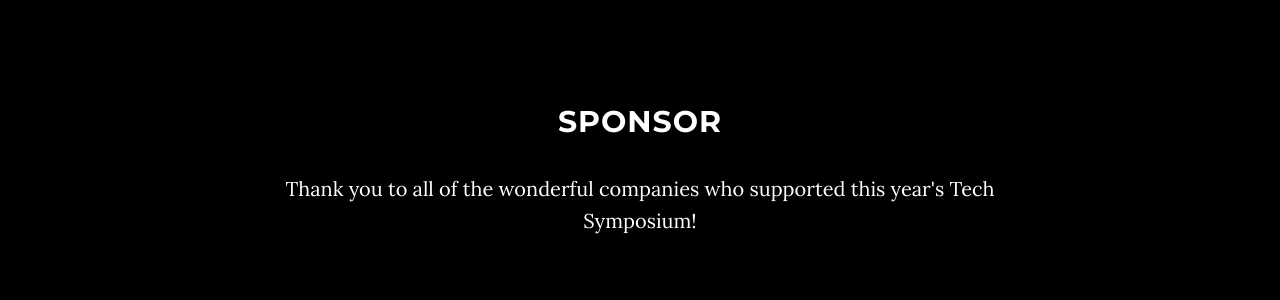
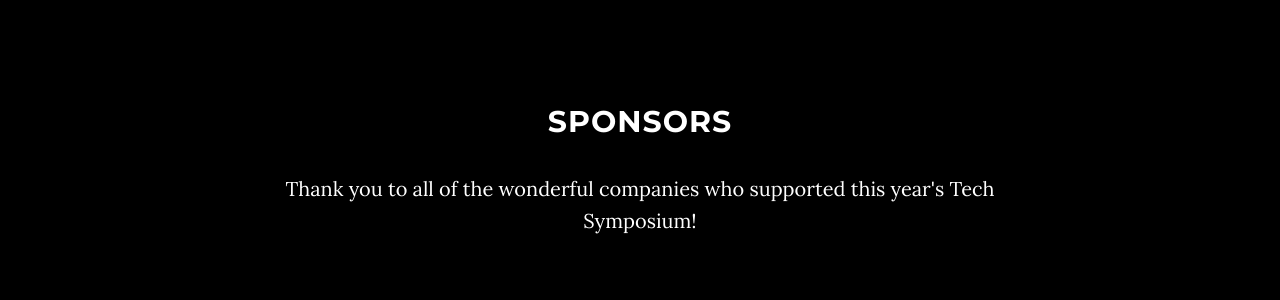
Before and after one commit to CalPolySWIFT/techsymposium-website, a Jekyll site: the page built from index.html, in a window 1280 px wide and 900 px high, scrolled down 4457 px. Shown: the part 496-796 px from the top of the window. Built offline with Jekyll 4.4.1, drawn with Linux system fonts in a browser that asks for light colours.

Commit message:
Update index.html

```diff
--- a/index.html
+++ b/index.html
@@ -181,7 +181,7 @@ mapurl: "https://www.google.com/maps/embed/v1/place?q=college%20of%20business%20
 <section id="sponsors" class="container content-section text-center">
     <div class="row">
         <div class="col-lg-8 col-lg-offset-2">
-            <h2>Sponsor</h2>
+            <h2>Sponsors</h2>
 
             <p>Thank you to all of the wonderful companies who supported this year's Tech Symposium!</p>
 
```
